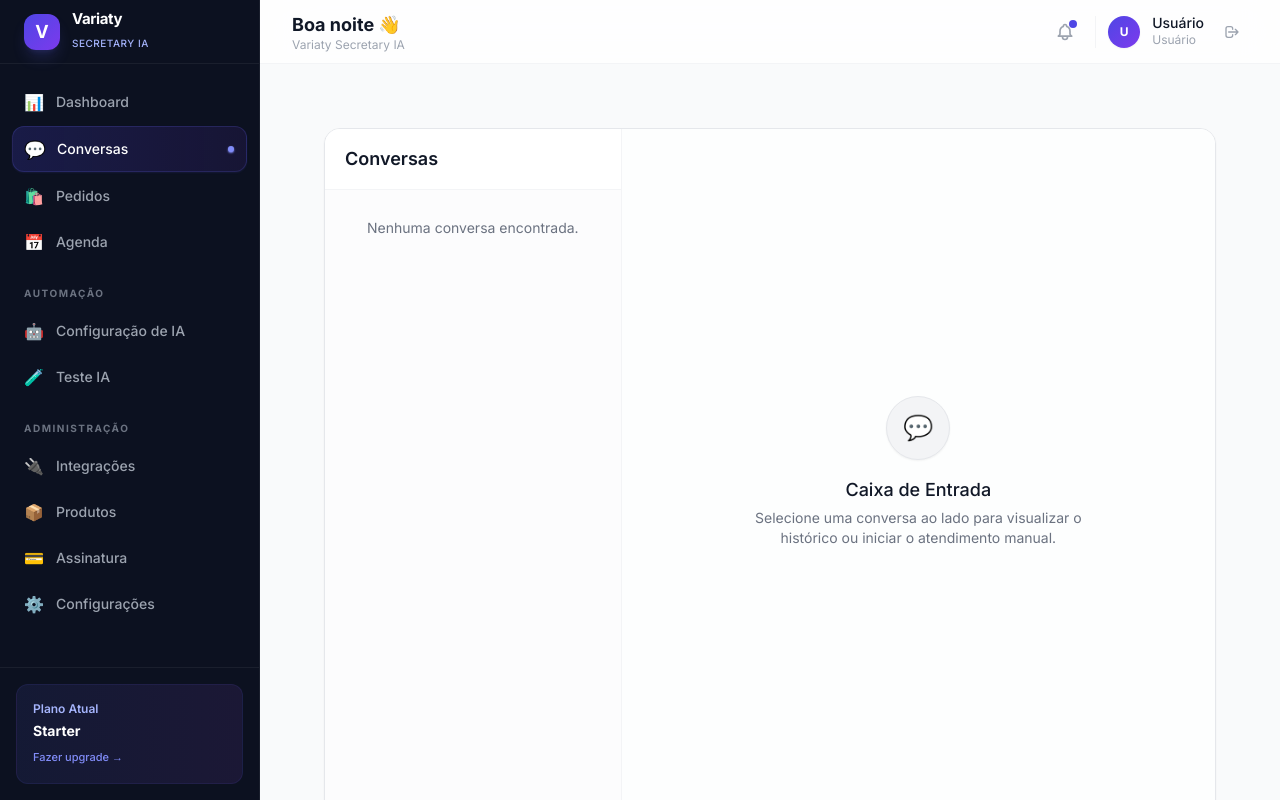
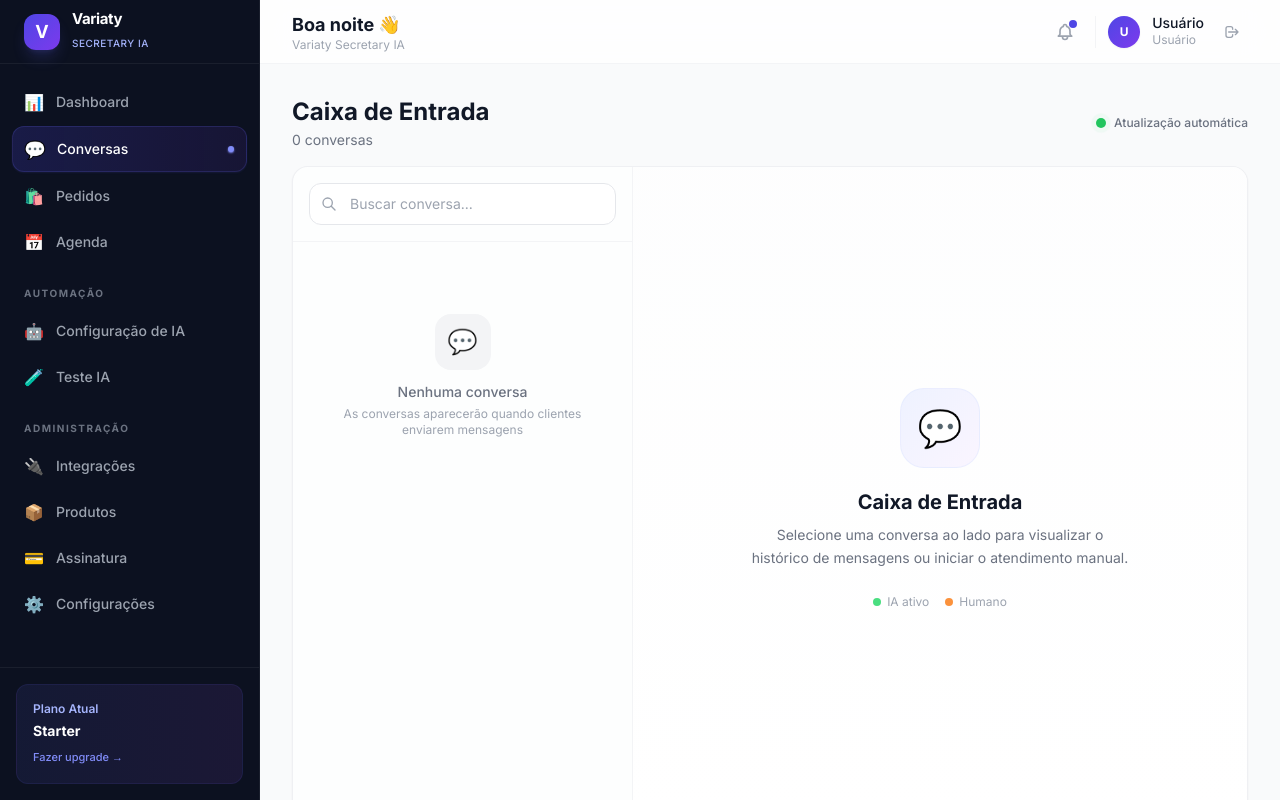
Before and after one commit to vtvariaty-svg/automation-whatsapp, a Next.js app in the folder apps/web/: page /dashboard/conversations in a window 1280 px wide. Built offline with nearby package versions, Linux system fonts and the light colour scheme.

Commit message:
feat: premium Conversations/Inbox redesign with search, avatars, and gradient chat bubbles

```diff
--- a/apps/web/app/dashboard/conversations/page.tsx
+++ b/apps/web/app/dashboard/conversations/page.tsx
@@ -1,9 +1,6 @@
 "use client";
 
-import { useState, useEffect } from "react";
-import { Button } from "@/components/ui/Button";
-import { Input } from "@/components/ui/Input";
-import { Badge } from "@/components/ui/Badge";
+import { useState, useEffect, useRef } from "react";
 import { useAuth } from "@/hooks/useAuth";
 
 type Conversation = {
@@ -16,7 +13,7 @@ type Conversation = {
 
 type Message = {
   id: string;
-  sender: 'user' | 'ai' | 'human';
+  sender: "user" | "ai" | "human";
   message_text?: string;
   ai_response?: string;
   timestamp: string;
@@ -33,6 +30,16 @@ export default function InboxPage() {
   const [loadingList, setLoadingList] = useState(false);
   const [loadingChat, setLoadingChat] = useState(false);
   const [sending, setSending] = useState(false);
+  const [searchTerm, setSearchTerm] = useState("");
+  const messagesEndRef = useRef<HTMLDivElement>(null);
+
+  const scrollToBottom = () => {
+    messagesEndRef.current?.scrollIntoView({ behavior: "smooth" });
+  };
+
+  useEffect(() => {
+    scrollToBottom();
+  }, [messages]);
 
   const loadConversations = async () => {
     if (!tenantId) return;
@@ -53,7 +60,7 @@ export default function InboxPage() {
   useEffect(() => {
     if (tenantId) {
       loadConversations();
-      const interval = setInterval(loadConversations, 10000); // Atualiza a lista a cada 10s
+      const interval = setInterval(loadConversations, 10000);
       return () => clearInterval(interval);
     }
   }, [tenantId]);
@@ -77,7 +84,7 @@ export default function InboxPage() {
 
   useEffect(() => {
     if (tenantId && selectedPhone) {
-      const interval = setInterval(() => loadMessages(selectedPhone, currentStatus), 5000); // Poll msgs a cada 5s
+      const interval = setInterval(() => loadMessages(selectedPhone, currentStatus), 5000);
       return () => clearInterval(interval);
     }
   }, [tenantId, selectedPhone, currentStatus]);
@@ -85,15 +92,13 @@ export default function InboxPage() {
   const handleTakeover = async () => {
     if (!selectedPhone || !tenantId) return;
     try {
-      const res = await fetch(`/api/conversations/${selectedPhone}/takeover?tenantId=${tenantId}`, {
-        method: 'POST'
-      });
+      const res = await fetch(`/api/conversations/${selectedPhone}/takeover?tenantId=${tenantId}`, { method: "POST" });
       if (res.ok) {
-        setCurrentStatus('human');
+        setCurrentStatus("human");
         loadConversations();
       }
     } catch (err) {
-      console.error("Takeover error:", err);
+      console.error(err);
     }
   };
 
@@ -103,154 +108,300 @@ export default function InboxPage() {
     setSending(true);
     try {
       const res = await fetch(`/api/conversations/${selectedPhone}/send`, {
-        method: 'POST',
-        headers: { 'Content-Type': 'application/json' },
-        body: JSON.stringify({ tenantId, message: replyText })
+        method: "POST",
+        headers: { "Content-Type": "application/json" },
+        body: JSON.stringify({ tenantId, message: replyText }),
       });
       if (res.ok) {
         setReplyText("");
         loadMessages(selectedPhone, currentStatus);
       }
     } catch (err) {
-      console.error("Send message error:", err);
+      console.error(err);
     } finally {
       setSending(false);
     }
   };
 
+  const filteredConversations = conversations.filter(
+    (c) => c.phone_number.includes(searchTerm) || c.last_message?.toLowerCase().includes(searchTerm.toLowerCase())
+  );
+
+  const formatPhone = (phone: string) => {
+    if (phone.length >= 11) {
+      return `(${phone.slice(-11, -9)}) ${phone.slice(-9, -4)}-${phone.slice(-4)}`;
+    }
+    return phone;
+  };
+
   return (
-    <div className="flex flex-col h-[calc(100vh-4rem)] max-w-7xl mx-auto w-full px-4 sm:px-6 lg:px-8 py-4">
+    <div className="flex flex-col h-[calc(100vh-4rem)]">
+      {/* Page header */}
+      <div className="flex items-center justify-between mb-4 shrink-0">
+        <div>
+          <h1 className="text-2xl font-bold text-gray-900">Caixa de Entrada</h1>
+          <p className="text-sm text-gray-500 mt-0.5">
+            {conversations.length} conversa{conversations.length !== 1 ? "s" : ""}
+            {conversations.filter(c => c.status === "human").length > 0 && (
+              <span className="text-orange-500 font-medium"> · {conversations.filter(c => c.status === "human").length} em atendimento humano</span>
+            )}
+          </p>
+        </div>
+        <div className="flex items-center gap-2">
+          <span className="relative flex h-2.5 w-2.5">
+            <span className="animate-ping absolute inline-flex h-full w-full rounded-full bg-green-400 opacity-75"></span>
+            <span className="relative inline-flex rounded-full h-2.5 w-2.5 bg-green-500"></span>
+          </span>
+          <span className="text-xs font-medium text-gray-500">Atualização automática</span>
+        </div>
+      </div>
 
-      {/* Main Inbox UI */}
-      <div className="flex flex-1 overflow-hidden bg-white border border-gray-200 rounded-2xl shadow-sm mt-4">
-        {/* Sidebar */}
-        <div className="w-1/3 max-w-sm bg-gray-50/50 border-r border-gray-100 flex flex-col">
-          <div className="px-5 py-4 border-b border-gray-100 bg-white">
-            <h2 className="font-semibold text-gray-900 text-lg">Conversas</h2>
+      {/* Main container */}
+      <div className="flex flex-1 overflow-hidden bg-white rounded-2xl border border-gray-200/60 shadow-sm">
+        {/* Conversation list */}
+        <div className="w-[340px] bg-gray-50/30 border-r border-gray-100 flex flex-col shrink-0">
+          {/* Search */}
+          <div className="p-4 border-b border-gray-100">
+            <div className="relative">
+              <svg className="absolute left-3 top-1/2 -translate-y-1/2 w-4 h-4 text-gray-400" fill="none" stroke="currentColor" viewBox="0 0 24 24">
+                <path strokeLinecap="round" strokeLinejoin="round" strokeWidth={2} d="M21 21l-6-6m2-5a7 7 0 11-14 0 7 7 0 0114 0z" />
+              </svg>
+              <input
+                type="text"
+                placeholder="Buscar conversa..."
+                value={searchTerm}
+                onChange={(e) => setSearchTerm(e.target.value)}
+                className="w-full pl-10 pr-4 py-2.5 text-sm bg-white border border-gray-200 rounded-xl focus:outline-none focus:ring-2 focus:ring-[#4f46e5]/20 focus:border-[#4f46e5]/40 transition-all placeholder:text-gray-400"
+              />
             </div>
-          <div className="overflow-y-auto flex-1 p-3 space-y-1">
+          </div>
+
+          {/* List */}
+          <div className="overflow-y-auto flex-1 p-2 space-y-0.5">
             {loadingList && conversations.length === 0 ? (
-              <p className="text-gray-500 text-sm p-4 text-center">Carregando...</p>
-            ) : conversations.length === 0 ? (
-              <p className="text-gray-500 text-sm p-4 text-center">Nenhuma conversa encontrada.</p>
+              <div className="flex flex-col items-center justify-center py-16 text-gray-400">
+                <div className="w-8 h-8 border-2 border-gray-200 border-t-[#4f46e5] rounded-full animate-spin mb-3"></div>
+                <p className="text-sm">Carregando...</p>
+              </div>
+            ) : filteredConversations.length === 0 ? (
+              <div className="flex flex-col items-center justify-center py-16 text-gray-400">
+                <div className="w-14 h-14 bg-gray-100 rounded-2xl flex items-center justify-center mb-3">
+                  <span className="text-2xl">💬</span>
+                </div>
+                <p className="text-sm font-medium text-gray-500">Nenhuma conversa</p>
+                <p className="text-xs text-gray-400 mt-1 text-center px-4">
+                  {searchTerm ? "Nenhum resultado para a busca" : "As conversas aparecerão quando clientes enviarem mensagens"}
+                </p>
+              </div>
             ) : (
-              conversations.map(conv => (
+              filteredConversations.map((conv) => {
+                const isSelected = selectedPhone === conv.phone_number;
+                const isHuman = conv.status === "human";
+                return (
                   <div
                     key={conv.phone_number}
                     onClick={() => loadMessages(conv.phone_number, conv.status)}
-                  className={`p-4 rounded-xl cursor-pointer transition-all border ${selectedPhone === conv.phone_number ? 'border-primary/30 bg-[#4f46e5]/5 shadow-sm' : 'border-transparent hover:bg-white hover:shadow-sm'}`}
+                    className={`flex items-start gap-3 p-3.5 rounded-xl cursor-pointer transition-all duration-200 ${
+                      isSelected
+                        ? "bg-[#4f46e5]/[0.08] border border-[#4f46e5]/15"
+                        : "hover:bg-white hover:shadow-sm border border-transparent"
+                    }`}
                   >
-                  <div className="flex justify-between items-start mb-1.5 gap-2">
-                    <span className="font-semibold text-gray-900 truncate">{conv.phone_number}</span>
-                    <Badge variant={conv.status === 'human' ? 'warning' : 'success'} className="shrink-0 text-[10px] px-2 py-0.5">
-                      {conv.status.toUpperCase()}
-                    </Badge>
+                    {/* Avatar */}
+                    <div className="relative shrink-0">
+                      <div className={`w-11 h-11 rounded-full flex items-center justify-center text-white font-bold text-sm ${
+                        isSelected ? "bg-gradient-to-br from-[#4f46e5] to-[#7c3aed]" : "bg-gray-300"
+                      }`}>
+                        {conv.phone_number.slice(-2)}
                       </div>
-                  <p className="text-sm text-gray-500 truncate">{conv.last_message || 'Sem texto.'}</p>
+                      <span className={`absolute -bottom-0.5 -right-0.5 w-3.5 h-3.5 rounded-full border-2 border-white ${
+                        isHuman ? "bg-orange-400" : "bg-green-400"
+                      }`}></span>
                     </div>
-              ))
+
+                    {/* Content */}
+                    <div className="flex-1 min-w-0">
+                      <div className="flex items-center justify-between gap-2 mb-0.5">
+                        <span className={`font-semibold text-sm truncate ${isSelected ? "text-[#4f46e5]" : "text-gray-900"}`}>
+                          {formatPhone(conv.phone_number)}
+                        </span>
+                        <span className="text-[10px] text-gray-400 shrink-0">
+                          {conv.timestamp ? new Date(conv.timestamp).toLocaleTimeString("pt-BR", { hour: "2-digit", minute: "2-digit" }) : ""}
+                        </span>
+                      </div>
+                      <p className="text-xs text-gray-500 truncate">{conv.last_message || "Sem mensagem"}</p>
+                      <div className="flex items-center gap-1.5 mt-1.5">
+                        <span className={`inline-flex items-center gap-1 text-[10px] font-semibold px-2 py-0.5 rounded-full ${
+                          isHuman
+                            ? "bg-orange-50 text-orange-600"
+                            : "bg-emerald-50 text-emerald-600"
+                        }`}>
+                          {isHuman ? "👤 Humano" : "🤖 IA"}
+                        </span>
+                      </div>
+                    </div>
+                  </div>
+                );
+              })
             )}
           </div>
         </div>
 
-        {/* Chat Area */}
-        <div className="flex-1 bg-white flex flex-col relative overflow-hidden">
+        {/* Chat area */}
+        <div className="flex-1 flex flex-col bg-white overflow-hidden">
           {selectedPhone ? (
             <>
-              {/* Chat Header */}
-              <div className="bg-white/80 backdrop-blur-md px-6 py-4 border-b border-gray-100 flex justify-between items-center shrink-0 z-10 sticky top-0">
+              {/* Chat header */}
+              <div className="px-6 py-4 border-b border-gray-100 flex items-center justify-between shrink-0 bg-white">
+                <div className="flex items-center gap-3">
+                  <div className="w-10 h-10 rounded-full bg-gradient-to-br from-[#4f46e5] to-[#7c3aed] flex items-center justify-center text-white font-bold text-sm">
+                    {selectedPhone.slice(-2)}
+                  </div>
                   <div>
-                  <h3 className="font-bold text-gray-900 text-lg">{selectedPhone}</h3>
-                  <div className="flex items-center gap-2 mt-0.5">
+                    <h3 className="font-bold text-gray-900">{formatPhone(selectedPhone)}</h3>
+                    <div className="flex items-center gap-2">
                       <span className="relative flex h-2 w-2">
-                      <span className={`animate-ping absolute inline-flex h-full w-full rounded-full opacity-75 ${currentStatus === 'human' ? 'bg-orange-400' : 'bg-green-400'}`}></span>
-                      <span className={`relative inline-flex rounded-full h-2 w-2 ${currentStatus === 'human' ? 'bg-orange-500' : 'bg-green-500'}`}></span>
+                        <span className={`animate-ping absolute inline-flex h-full w-full rounded-full opacity-75 ${
+                          currentStatus === "human" ? "bg-orange-400" : "bg-green-400"
+                        }`}></span>
+                        <span className={`relative inline-flex rounded-full h-2 w-2 ${
+                          currentStatus === "human" ? "bg-orange-500" : "bg-green-500"
+                        }`}></span>
                       </span>
-                    <p className="text-xs text-gray-500 font-medium tracking-wide">
-                      ATENDIMENTO {currentStatus === 'human' ? 'HUMANO' : 'IA'}
+                      <p className="text-xs text-gray-500 font-medium">
+                        {currentStatus === "human" ? "Atendimento Humano" : "Atendimento IA"}
                       </p>
                     </div>
                   </div>
-                {currentStatus !== 'human' && (
-                  <Button
-                    variant="warning"
+                </div>
+                <div className="flex items-center gap-2">
+                  {currentStatus !== "human" && (
+                    <button
                       onClick={handleTakeover}
-                    className="shadow-sm"
+                      className="inline-flex items-center gap-2 px-4 py-2 bg-orange-50 text-orange-600 rounded-xl text-sm font-semibold hover:bg-orange-100 transition-all border border-orange-100"
                     >
-                    Assumir Atendimento
-                  </Button>
+                      <span>👤</span> Assumir
+                    </button>
                   )}
                 </div>
+              </div>
 
-              {/* Chat Messages */}
-              <div className="flex-1 overflow-y-auto p-6 space-y-6 flex flex-col bg-slate-50/50">
+              {/* Messages */}
+              <div className="flex-1 overflow-y-auto p-6 space-y-4 bg-gradient-to-b from-slate-50/50 to-white">
                 {loadingChat && messages.length === 0 ? (
-                  <p className="text-gray-500 text-center text-sm m-auto">Carregando histórico...</p>
+                  <div className="flex items-center justify-center h-full">
+                    <div className="text-center text-gray-400">
+                      <div className="w-8 h-8 border-2 border-gray-200 border-t-[#4f46e5] rounded-full animate-spin mx-auto mb-3"></div>
+                      <p className="text-sm">Carregando histórico...</p>
+                    </div>
+                  </div>
+                ) : messages.length === 0 ? (
+                  <div className="flex items-center justify-center h-full">
+                    <div className="text-center text-gray-400">
+                      <p className="text-3xl mb-2">🕊️</p>
+                      <p className="text-sm">Nenhuma mensagem ainda</p>
+                    </div>
+                  </div>
                 ) : (
-                  messages.map(msg => {
-                    const isUser = msg.sender === 'user';
-                    const isSystemAI = msg.sender === 'ai';
-                    const text = msg.message_text || msg.ai_response || '';
+                  messages.map((msg) => {
+                    const isUser = msg.sender === "user";
+                    const isAI = msg.sender === "ai";
+                    const text = msg.message_text || msg.ai_response || "";
 
                     return (
-                      <div key={msg.id} className={`flex ${isUser ? 'justify-start' : 'justify-end'}`}>
+                      <div key={msg.id} className={`flex ${isUser ? "justify-start" : "justify-end"}`}>
                         <div
-                          className={`max-w-[75%] px-5 py-3 rounded-2xl shadow-sm ${
+                          className={`max-w-[70%] px-4 py-3 rounded-2xl shadow-sm ${
                             isUser
-                              ? 'bg-white border border-gray-100 rounded-tl-sm'
-                              : isSystemAI
-                                ? 'bg-indigo-600 text-white rounded-tr-sm'
-                                : 'bg-gray-800 text-white rounded-tr-sm'
+                              ? "bg-white border border-gray-100 rounded-bl-sm"
+                              : isAI
+                              ? "bg-gradient-to-r from-[#4f46e5] to-[#5b51e0] text-white rounded-br-sm"
+                              : "bg-gray-800 text-white rounded-br-sm"
                           }`}
                         >
-                          <p className={`text-xs mb-1.5 tracking-wide ${isUser ? 'text-gray-400 font-medium' : 'text-indigo-200 font-medium'}`}>
-                            {isUser ? 'CLIENTE' : msg.sender.toUpperCase()}
-                          </p>
-                          <p className={`text-[15px] leading-relaxed ${isUser ? 'text-gray-800' : 'text-white'}`}>
+                          <div className="flex items-center gap-2 mb-1">
+                            <span className={`text-[10px] font-bold tracking-wider uppercase ${
+                              isUser ? "text-gray-400" : isAI ? "text-indigo-200" : "text-gray-400"
+                            }`}>
+                              {isUser ? "Cliente" : isAI ? "🤖 IA" : "👤 Você"}
+                            </span>
+                          </div>
+                          <p className={`text-[14px] leading-relaxed ${isUser ? "text-gray-800" : "text-white"}`}>
                             {text}
                           </p>
-                          <span className={`text-[10px] block mt-2 text-right ${isUser ? 'text-gray-400' : 'text-indigo-200/80'}`}>
-                              {new Date(msg.timestamp).toLocaleTimeString([], { hour: '2-digit', minute: '2-digit' })}
+                          <span className={`text-[10px] block mt-1.5 text-right ${
+                            isUser ? "text-gray-300" : "text-white/50"
+                          }`}>
+                            {new Date(msg.timestamp).toLocaleTimeString("pt-BR", { hour: "2-digit", minute: "2-digit" })}
                           </span>
                         </div>
                       </div>
                     );
                   })
                 )}
+                <div ref={messagesEndRef} />
               </div>
 
-              {/* Chat Input */}
-              {currentStatus === 'human' ? (
-                <form onSubmit={handleSendMessage} className="bg-white p-4 sm:p-5 border-t border-gray-100 flex gap-3 shrink-0">
-                  <Input
+              {/* Input area */}
+              {currentStatus === "human" ? (
+                <form onSubmit={handleSendMessage} className="p-4 border-t border-gray-100 bg-white flex items-center gap-3 shrink-0">
+                  <div className="flex-1 relative">
+                    <input
                       value={replyText}
-                    onChange={e => setReplyText(e.target.value)}
-                    placeholder="Digite sua mensagem para o cliente..."
-                    className="flex-1"
+                      onChange={(e) => setReplyText(e.target.value)}
+                      placeholder="Digite sua mensagem..."
+                      className="w-full px-4 py-3 bg-gray-50 border border-gray-200 rounded-xl text-sm focus:outline-none focus:ring-2 focus:ring-[#4f46e5]/20 focus:border-[#4f46e5]/40 transition-all placeholder:text-gray-400"
                     />
-                  <Button
+                  </div>
+                  <button
                     type="submit"
                     disabled={sending || !replyText.trim()}
-                    className="px-8"
+                    className="px-6 py-3 bg-gradient-to-r from-[#4f46e5] to-[#7c3aed] text-white rounded-xl font-semibold text-sm hover:shadow-lg hover:shadow-indigo-200/50 transition-all disabled:opacity-50 disabled:cursor-not-allowed flex items-center gap-2"
                   >
-                    {sending ? 'Enviando...' : 'Enviar'}
-                  </Button>
+                    {sending ? (
+                      <div className="w-4 h-4 border-2 border-white/30 border-t-white rounded-full animate-spin"></div>
+                    ) : (
+                      <svg className="w-4 h-4" fill="none" stroke="currentColor" viewBox="0 0 24 24">
+                        <path strokeLinecap="round" strokeLinejoin="round" strokeWidth={2} d="M12 19l9 2-9-18-9 18 9-2zm0 0v-8" />
+                      </svg>
+                    )}
+                    Enviar
+                  </button>
                 </form>
               ) : (
-                <div className="bg-slate-50 p-6 border-t border-gray-100 text-center shrink-0">
-                  <p className="text-sm text-gray-500">
-                    A inteligência artificial está atendendo este cliente. Clique em <strong className="text-gray-700">Assumir atendimento</strong> para enviar mensagens manualmente.
+                <div className="p-5 border-t border-gray-100 bg-gradient-to-r from-indigo-50/50 to-purple-50/50 text-center shrink-0">
+                  <div className="flex items-center justify-center gap-2 text-sm text-gray-600">
+                    <span className="text-lg">🤖</span>
+                    <p>
+                      A <strong className="text-[#4f46e5]">IA</strong> está atendendo este cliente.{" "}
+                      <button onClick={handleTakeover} className="text-[#4f46e5] font-semibold hover:underline">
+                        Assumir manualmente →
+                      </button>
                     </p>
+                  </div>
                 </div>
               )}
             </>
           ) : (
-            <div className="flex-1 flex flex-col items-center justify-center text-gray-400 p-8 text-center bg-gray-50/30">
-              <div className="w-16 h-16 bg-gray-100 rounded-full flex items-center justify-center mb-4 border border-gray-200 shadow-sm">
-                <span className="text-2xl">💬</span>
+            /* Empty state */
+            <div className="flex-1 flex flex-col items-center justify-center p-8 text-center bg-gradient-to-b from-gray-50/30 to-white">
+              <div className="w-20 h-20 bg-gradient-to-br from-indigo-50 to-purple-50 rounded-3xl flex items-center justify-center mb-5 border border-indigo-100/50">
+                <span className="text-4xl">💬</span>
               </div>
-              <h3 className="text-lg font-medium text-gray-900 mb-1">Caixa de Entrada</h3>
-              <p className="text-sm text-gray-500 max-w-sm">Selecione uma conversa ao lado para visualizar o histórico ou iniciar o atendimento manual.</p>
+              <h3 className="text-xl font-bold text-gray-900 mb-2">Caixa de Entrada</h3>
+              <p className="text-sm text-gray-500 max-w-sm leading-relaxed">
+                Selecione uma conversa ao lado para visualizar o histórico de mensagens ou iniciar o atendimento manual.
+              </p>
+              <div className="mt-6 flex items-center gap-4 text-xs text-gray-400">
+                <div className="flex items-center gap-1.5">
+                  <span className="w-2 h-2 rounded-full bg-green-400"></span>
+                  IA ativo
+                </div>
+                <div className="flex items-center gap-1.5">
+                  <span className="w-2 h-2 rounded-full bg-orange-400"></span>
+                  Humano
+                </div>
+              </div>
             </div>
           )}
         </div>
```
Lines whose indentation alone changed are shown as unchanged.
